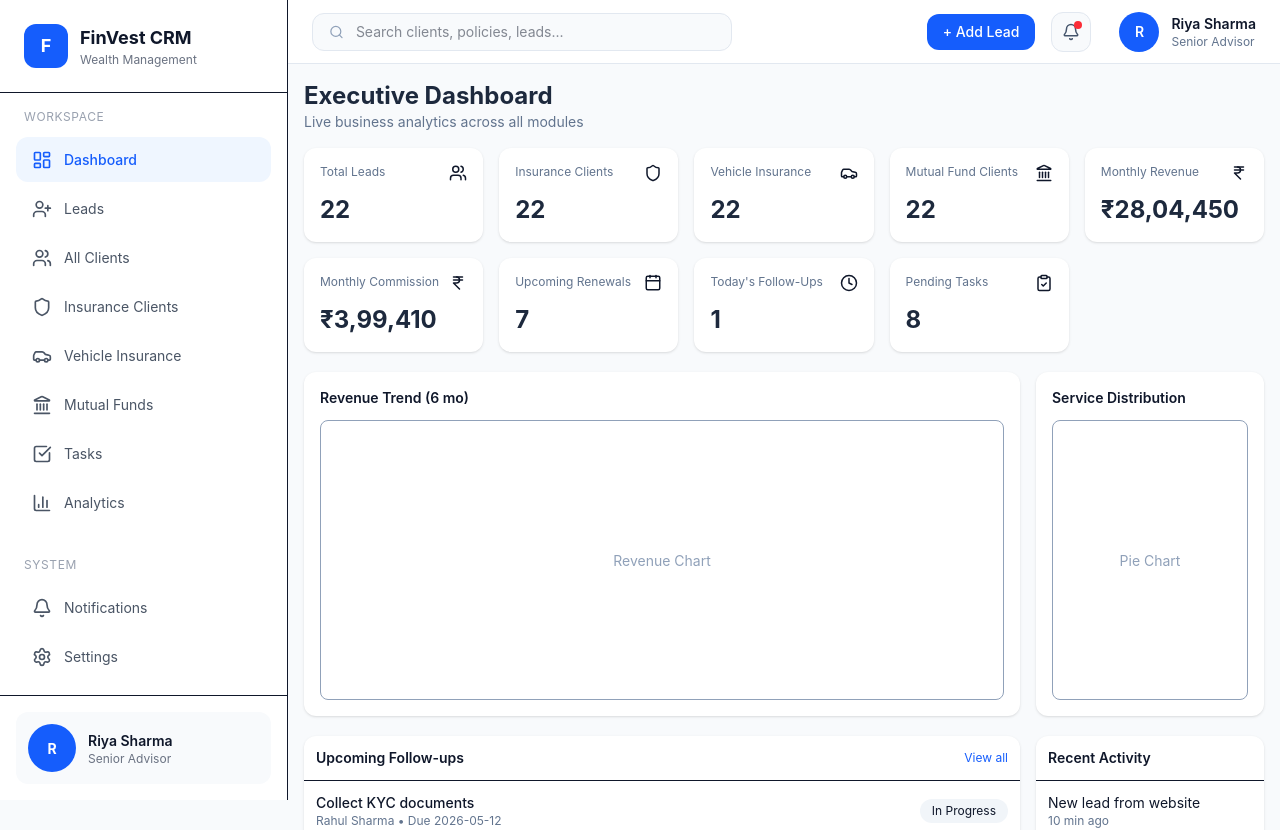
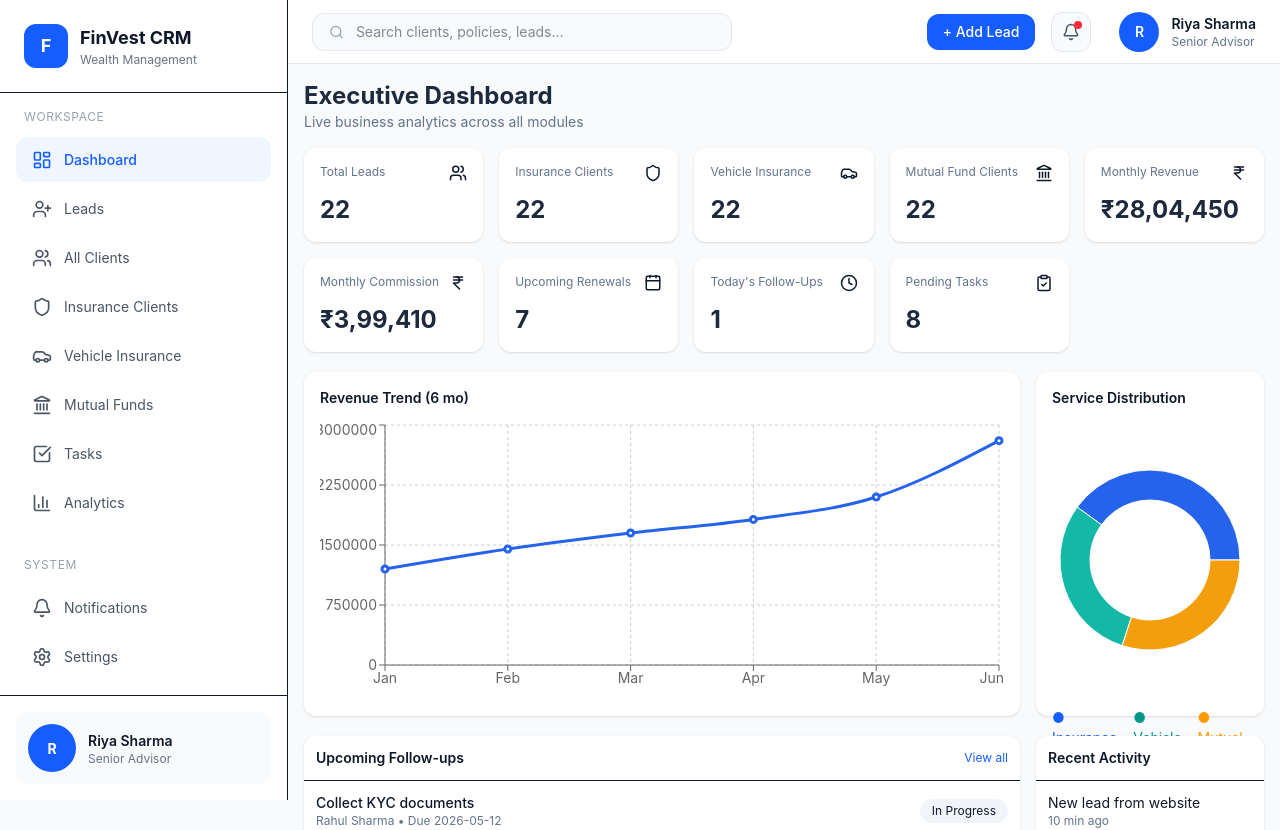
Before and after one commit to RashiFofaria10/crm-front, a React (Vite) app: page / in a window 1280 px wide. Shown: the top 830 px of the page. Built offline with nearby package versions, Linux system fonts and the light colour scheme.

Commit message:
Update Dashboard.tsx

```diff
--- a/src/pages/Dashboard.tsx
+++ b/src/pages/Dashboard.tsx
@@ -1,4 +1,16 @@
 import React from "react";
+import {
+  ResponsiveContainer,
+  LineChart,
+  Line,
+  XAxis,
+  YAxis,
+  Tooltip,
+  CartesianGrid,
+  PieChart,
+  Pie,
+  Cell,
+} from "recharts";
 import {
   Users,
   Shield,
@@ -9,6 +21,35 @@ import {
   Calendar,
   Clock,
 } from "lucide-react";
+const revenueData = [
+  { month: "Jan", revenue: 1200000 },
+  { month: "Feb", revenue: 1450000 },
+  { month: "Mar", revenue: 1650000 },
+  { month: "Apr", revenue: 1820000 },
+  { month: "May", revenue: 2100000 },
+  { month: "Jun", revenue: 2804450 },
+];
+
+const serviceData = [
+  {
+    name: "Insurance",
+    value: 40,
+  },
+  {
+    name: "Vehicle",
+    value: 30,
+  },
+  {
+    name: "Mutual Funds",
+    value: 30,
+  },
+];
+
+const COLORS = [
+  "#2563eb",
+  "#14b8a6",
+  "#f59e0b",
+];
 
 export default function Dashboard() {
   return (
@@ -51,10 +92,26 @@ export default function Dashboard() {
             Revenue Trend (6 mo)
           </h2>
 
-          <div className="h-[280px] border rounded-lg flex items-center justify-center text-slate-400">
-            Revenue Chart
-          </div>
+          <div className="h-[280px]">
+  <ResponsiveContainer width="100%" height="100%">
+    <LineChart data={revenueData}>
+      <CartesianGrid strokeDasharray="3 3" />
 
+      <XAxis dataKey="month" />
+
+      <YAxis />
+
+      <Tooltip />
+
+      <Line
+        type="monotone"
+        dataKey="revenue"
+        stroke="#2563eb"
+        strokeWidth={3}
+      />
+    </LineChart>
+  </ResponsiveContainer>
+</div>
         </div>
 
         <div className="bg-white rounded-xl shadow-sm p-4">
@@ -63,10 +120,44 @@ export default function Dashboard() {
             Service Distribution
           </h2>
 
-          <div className="h-[280px] border rounded-lg flex items-center justify-center text-slate-400">
-            Pie Chart
-          </div>
+         <div className="h-[280px]">
+  <ResponsiveContainer width="100%" height="100%">
+    <PieChart>
+      <Pie
+        data={serviceData}
+        dataKey="value"
+        nameKey="name"
+        cx="50%"
+        cy="50%"
+        innerRadius={60}
+        outerRadius={90}
+      >
+        {serviceData.map((entry, index) => (
+          <Cell
+            key={index}
+            fill={COLORS[index]}
+          />
+        ))}
+      </Pie>
 
+      <Tooltip />
+    </PieChart>
+  </ResponsiveContainer>
+
+  <div className="flex justify-center gap-4 mt-2 text-sm">
+    <span className="text-blue-600">
+      ● Insurance
+    </span>
+
+    <span className="text-teal-600">
+      ● Vehicle
+    </span>
+
+    <span className="text-amber-500">
+      ● Mutual Funds
+    </span>
+  </div>
+</div>
         </div>
 
       </div>
```
